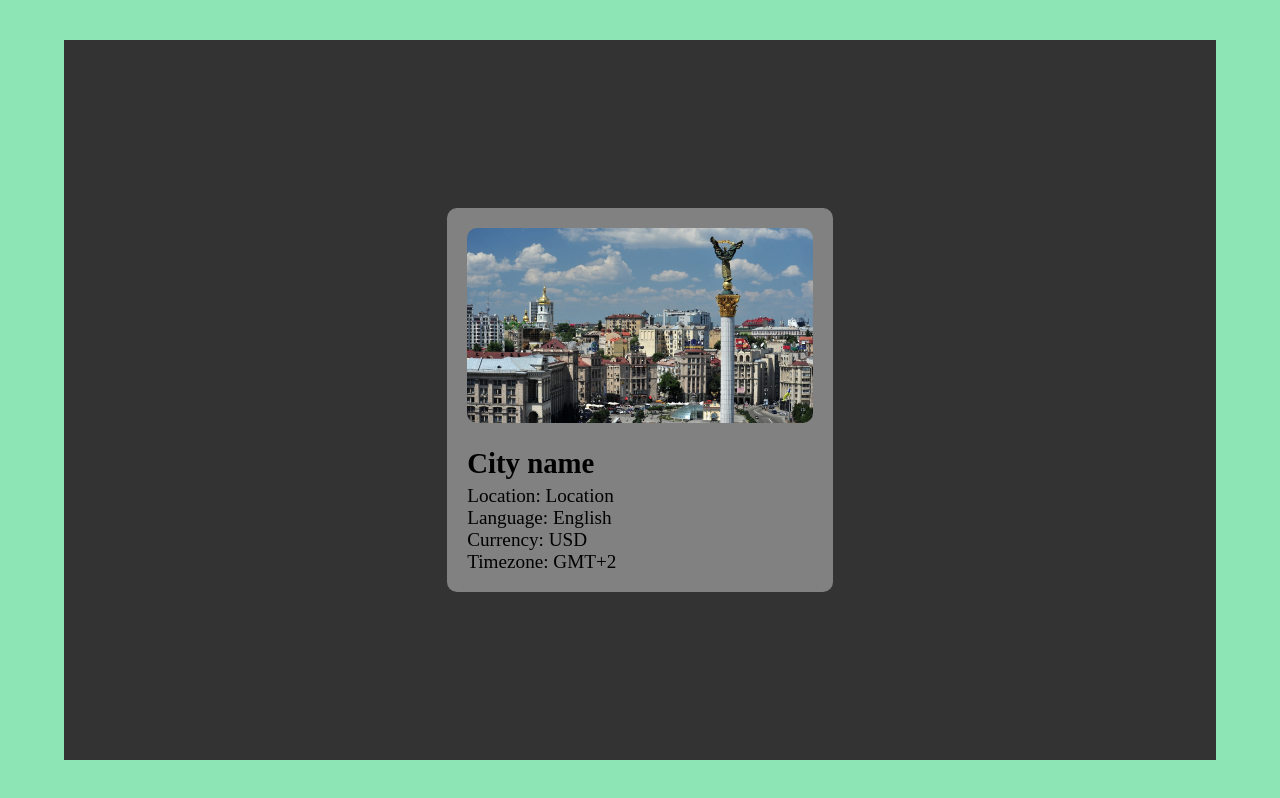
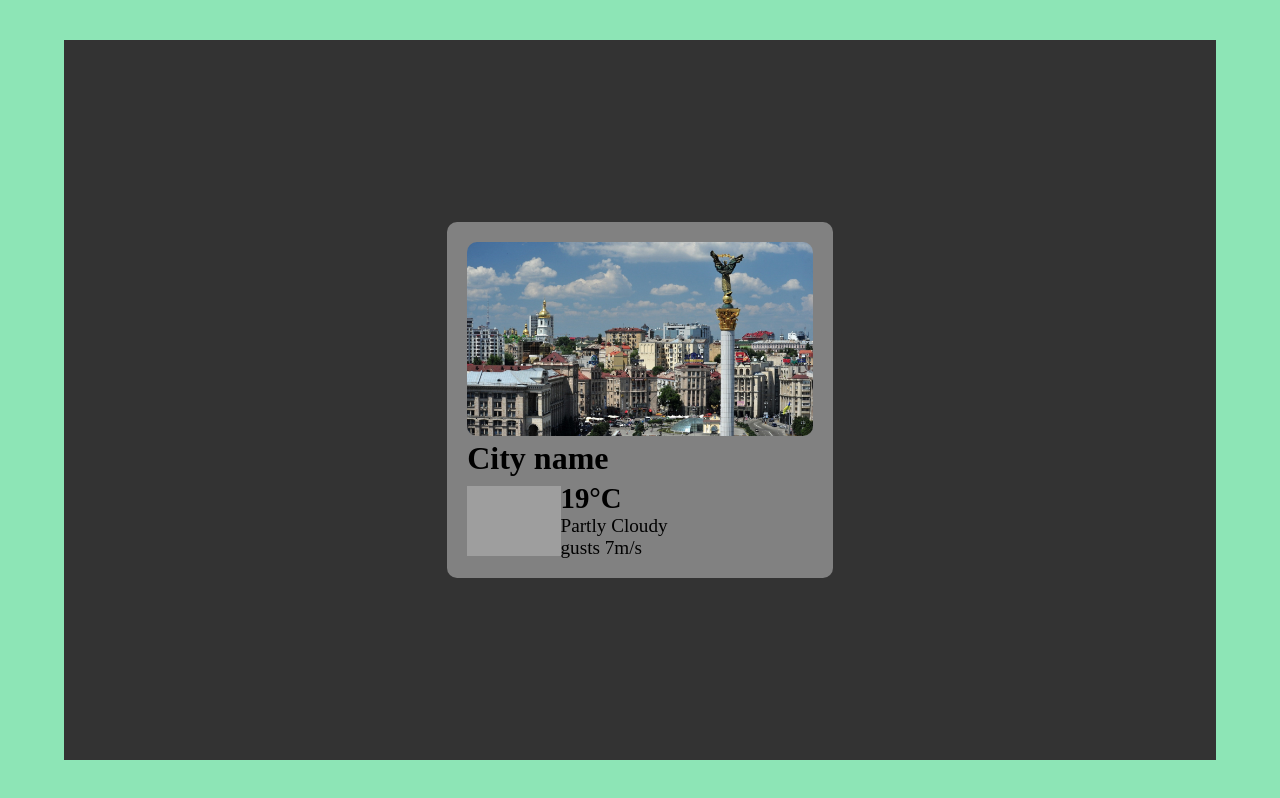
Before and after one commit to WEBCHIKinc/tourist_helper, a React (Create React App) app: page / in a window 1280 px wide. Built offline with nearby package versions, Linux system fonts and the light colour scheme; grey boxes are pictures that could not be loaded; the HTML template or start-up script is replaced by a standard one.

Commit message:
city-weather component

```diff
--- a/src/App.scss
+++ b/src/App.scss
@@ -9,6 +9,7 @@ $primary-font-size: 25px;
 @import "./components/city-navbar/CityNavbar.scss";
 @import "./components/city-card/CityCard.scss";
 @import "./components/city-name/CityName.scss";
+@import "./components/city-weather/CityWeather.scss";
 
 * {
   margin: 0;
--- a/src/components/city-card/CityCard.js
+++ b/src/components/city-card/CityCard.js
@@ -2,13 +2,15 @@ import React from 'react';
 import { CityPhoto } from '../city-photo/CityPhoto';
 import { CityInfo } from '../city-info/CityInfo';
 import { CityNavbar } from '../city-navbar/CityNavbar';
+import { CityWeather } from '../city-weather/CityWeather';
 
 export const CityCard = () => {
   return (
     <div className="city-card">
       <CityPhoto />
-      <CityInfo/>
-      <CityNavbar/>
+      {/* <CityInfo/> */}
+      <CityWeather />
+      <CityNavbar />
     </div>
   );
 };
--- a/src/components/city-card/CityCard.scss
+++ b/src/components/city-card/CityCard.scss
@@ -3,7 +3,10 @@
   padding: 20px;
   background-color: $background-color__card;
   border-radius: 10px;
-  &:hover .city-info {
-    transform: translateY(-5vh);
+  &:hover {
+    .city-info,
+    .city-weather-box {
+      transform: translateY(-5vh);
+    }
   }
 }
--- a/src/components/city-info/CityInfo.js
+++ b/src/components/city-info/CityInfo.js
@@ -1,9 +1,10 @@
 import React from 'react';
+import { CityName } from '../city-name/CityName';
 
 export const CityInfo = () => {
   return (
     <div className="city-info">
-      <h2 className="city-name">City name</h2>
+      <CityName />
       <div>
         <p>
           Location: Location
--- a/src/components/city-name/CityName.scss
+++ b/src/components/city-name/CityName.scss
@@ -1,3 +1,5 @@
 .city-name {
-  margin-bottom: 5px;
+  width: 100%;
+  font-size: 2.5vw;
+  background-color: $background-color__card;
 }
--- /dev/null
+++ b/src/components/city-weather/CityWeather.js
@@ -0,0 +1,24 @@
+import React from 'react';
+import { CityName } from '../city-name/CityName';
+
+export const CityWeather = () => {
+  const iconURL = 'http://openweathermap.org/img/wn/04d@2x.png';
+
+  return (
+    <div className='city-weather-box'>
+      <CityName />
+      <div className='city-weather'>
+        <img className='weather-icon' src={iconURL} />
+        <div>
+          <h2>19°C</h2>
+          <p>
+            Partly Cloudy
+          </p>
+          <p>
+            gusts 7m/s
+          </p>
+        </div>
+      </div>
+    </div>
+  );
+};
--- a/public/index.html
+++ b/src/components/city-weather/CityWeather.scss
@@ -1,11 +1,20 @@
-<!DOCTYPE html>
-<html lang="en">
-  <head>
-    <meta charset="utf-8" />
-    <meta name="viewport" content="width=device-width, initial-scale=1" />
-    <title>React App</title>
-  </head>
-  <body>
-    <div id="root"></div>
-  </body>
-</html>
+.city-weather-box {
+  transition: transform 0.25s ease-out;
+  position: relative;
+  width: 100%;
+  font-size: 1.5vw;
+  background-color: $background-color__card;
+  z-index: 1;
+  @media (pointer: coarse) {
+    transform: translateY(-5vh);
+  }
+}
+
+.city-weather {
+  display: flex;
+  align-items: center;
+}
+
+.weather-icon {
+  width: 27%;
+}
```
